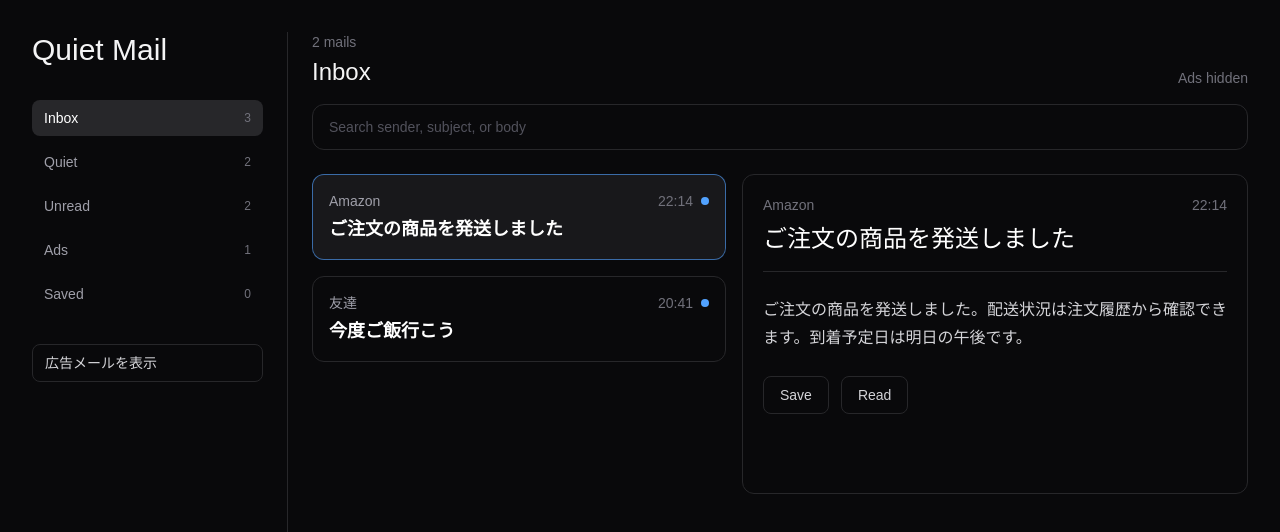
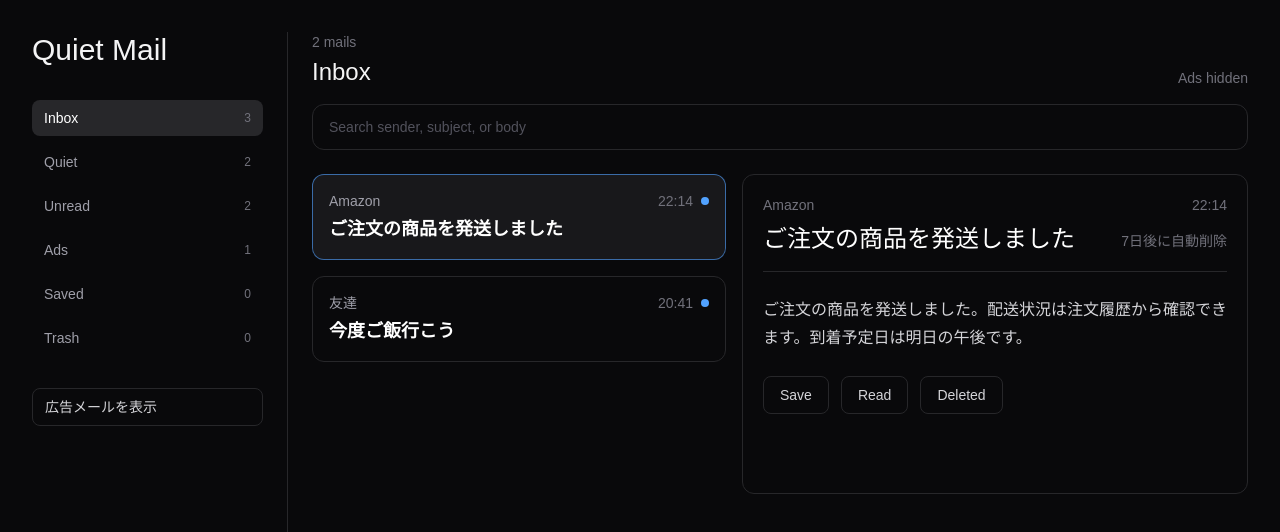
Before and after one commit to sutonomega/my-mail, a Next.js app: page / in a window 1280 px wide. Shown: the top 532 px of the page. Built offline with nearby package versions, Linux system fonts and the light colour scheme.

Commit message:
Add delete feature

```diff
--- a/app/page.tsx
+++ b/app/page.tsx
@@ -16,9 +16,11 @@ type Mail = {
   time: string
   body: string
   saved: boolean
+  trashed: boolean
+  expiresIn: number
 }
 
-type Folder = "inbox" | "quiet" | "unread" | "ads" | "saved"
+type Folder = "inbox" | "quiet" | "unread" | "ads" | "saved" | "trash"
 
 export default function Home() {
 
@@ -37,6 +39,8 @@ export default function Home() {
       time: "22:14",
       body: "ご注文の商品を発送しました。配送状況は注文履歴から確認できます。到着予定日は明日の午後です。",
       saved: false,
+      trashed: false,
+      expiresIn: 7,
     },
     {
       id: 2,
@@ -47,6 +51,8 @@ export default function Home() {
       time: "21:03",
       body: "今だけの限定セールを開催中です。気になる商品がある場合は、キャンペーン終了前にチェックしてください。",
       saved: false,
+      trashed: false,
+      expiresIn: 6,
     },
     {
       id: 3,
@@ -57,6 +63,8 @@ export default function Home() {
       time: "20:41",
       body: "今週か来週あたりでご飯行かない？落ち着いたお店を見つけたから、都合のいい日があれば教えて。",
       saved: false,
+      trashed: false,
+      expiresIn: 5,
     },
   ]
 
@@ -133,6 +141,11 @@ export default function Home() {
       label: "Saved",
       count: mails.filter((mail) => mail.saved).length,
     },
+    {
+      id: "trash" as const,
+      label: "Trash",
+      count: mails.filter((mail) => mail.trashed).length,
+    },
   ]
   // =========================
   // Folder Filter
@@ -144,6 +157,8 @@ export default function Home() {
     if (selectedFolder === "unread") return mail.unread
     if (selectedFolder === "ads") return mail.type === "ad"
     if (selectedFolder === "saved") return mail.saved
+    if (selectedFolder === "trash") return mail.trashed
+    if (mail.trashed) return false
 
     return true
   })
@@ -431,13 +446,20 @@ return (
                       </div>
                     )}
                   </div>
+                  <div className="shrink-0 text-right">
+                    {/* 時間 */}
+                    <p className="shrink-0 text-sm text-zinc-500">
+                      {selectedMail.time}
+                    </p>
 
-                  {/* 時間 */}
-                  <p className="shrink-0 text-sm text-zinc-500">
-                    {selectedMail.time}
-                  </p>
+                    {/* 削除されるまでの日数 */}
+                    {!selectedMail.saved && !selectedMail.trashed && (
+                      <p className="mt-4 text-sm text-zinc-500">
+                        {selectedMail.expiresIn}日後に自動削除
+                      </p>
+                    )}
+                  </div>
                 </div>
-
                 {/* =========================
                     Mail Body
                     本文表示
@@ -486,6 +508,21 @@ return (
                     {selectedMail.unread ? "Read" : "Unread"}
                   </button>
 
+                  <button
+                    onClick={() => {
+                      const updatedMails = mails.map((m) =>
+                        m.id === selectedMail.id
+                          ? { ...m, trashed: !m.trashed }
+                          : m
+                      )
+
+                      setMails(updatedMails)
+                    }}
+                    className="rounded-lg border border-zinc-800 px-4 py-2 text-sm text-zinc-300 transition hover:bg-zinc-900"
+                  >
+                    {selectedMail.unread ? "Deleted" : "Delete"}
+                  </button>
+
                 </div>
 
                 {/* =========================
```
